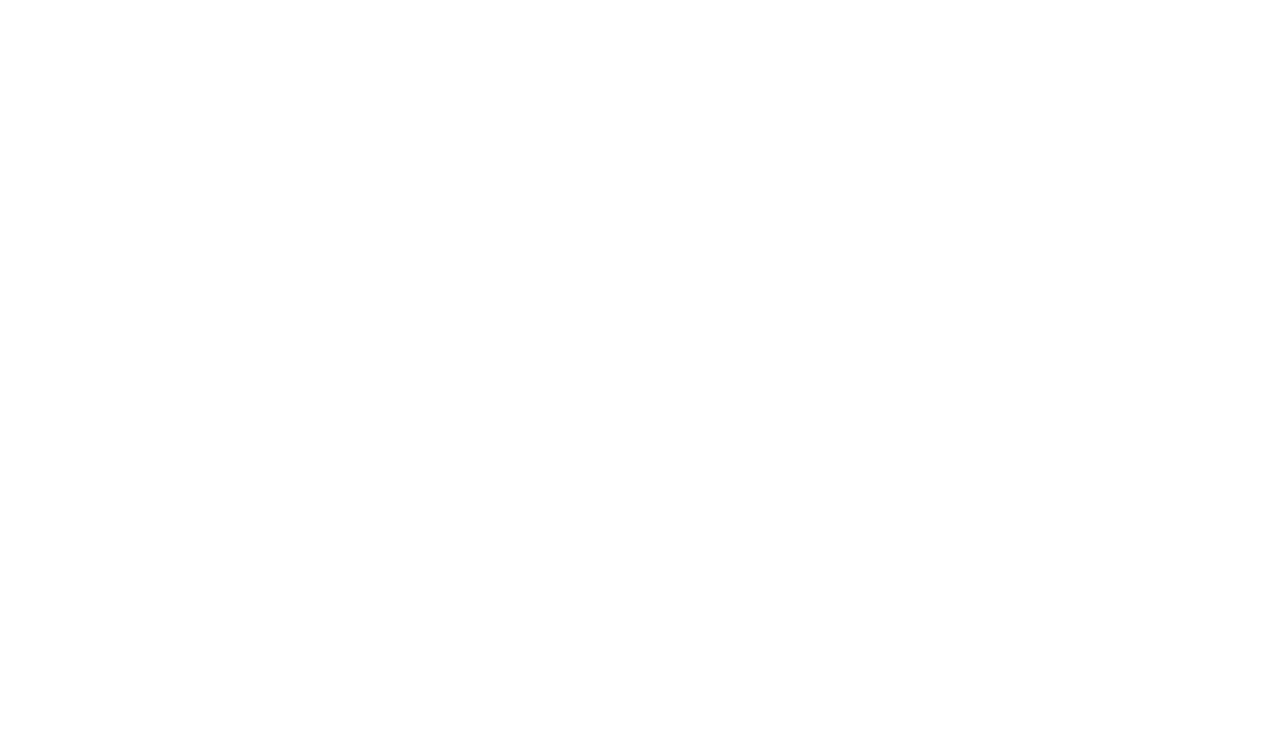
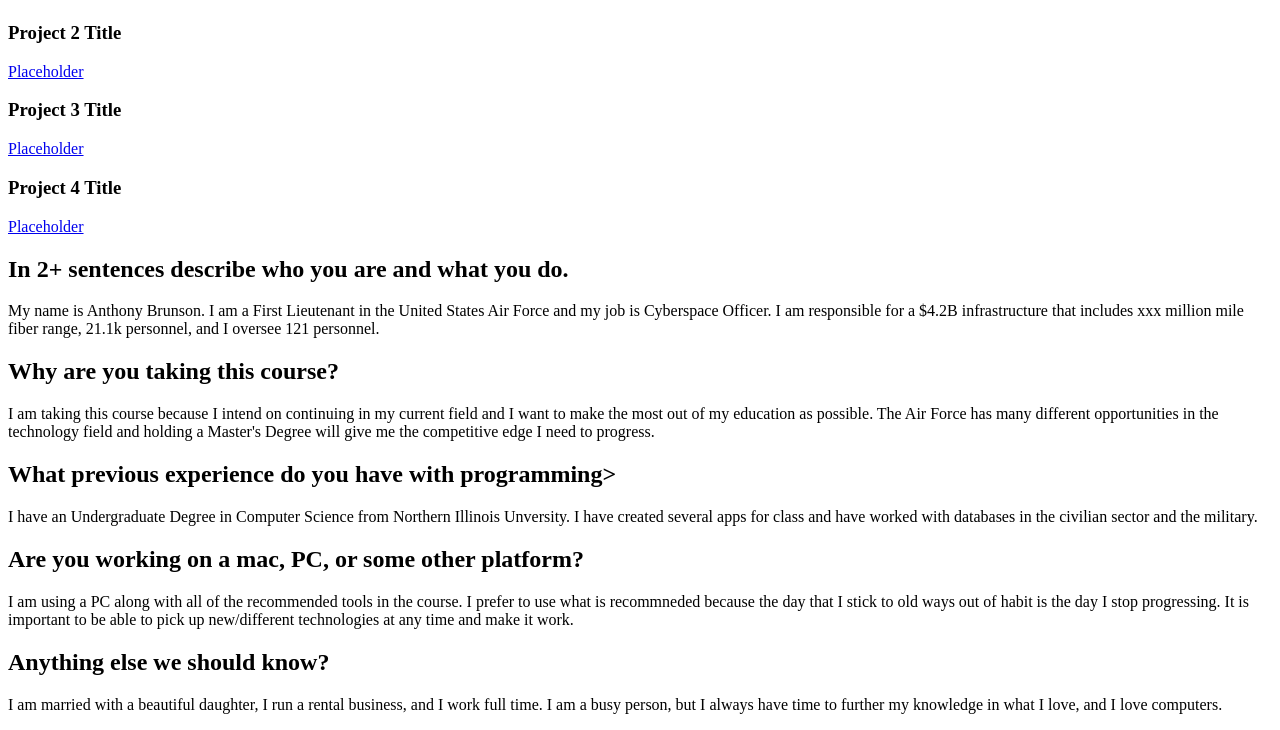
Before and after one commit to acbrunso/p1, a PHP site: page / in a window 1280 px wide. Before the commit the part shown is empty. Shown: the part 439-1169 px from the top of the page. Before the commit the page ends 50 px from the top, so only its background shows below. Run offline with PHP 8.4, Linux system fonts and the light colour scheme.

Commit message:
initial draft. no formatting.

```diff
--- a/index.php
+++ b/index.php
@@ -1,8 +1,51 @@
 <!doctype html>
 <html>
 <head>
+  <title>Landing Page P1</title>
+  <meta charset='utf-8'>
 </head>
 <body>
-  <h1>Hello World!</h1>
+  <h1>Anthony Brunson</h1>
+  <h1>Dynamic Web Apps Portfolio</h1>
+
+  <img src = "https://dl.dropboxusercontent.com/u/96607509/20150720_171545.jpg"
+        alt = "headshot">
+
+  <h3>Project 2 Title</h3>
+  <a href="http://www.google.com">Placeholder</a>
+  <h3>Project 3 Title</h3>
+  <a href="http://www.google.com">Placeholder</a>
+  <h3>Project 4 Title</h3>
+  <a href="http://www.google.com">Placeholder</a>
+
+  <h2>In 2+ sentences describe who you are and what you do.</h2>
+  <p> My name is Anthony Brunson.  I am a First Lieutenant in the
+  United States Air Force and my job is Cyberspace Officer. I am
+  responsible for a $4.2B infrastructure that includes xxx million
+  mile fiber range, 21.1k personnel, and I oversee 121 personnel.
+  </p>
+  <h2>Why are you taking this course?</h2>
+  <p> I am taking this course because I intend on continuing in my current
+    field and I want to make the most out of my education as possible.
+    The Air Force has many different opportunities in the technology field
+    and holding a Master's Degree will give me the competitive edge I need
+    to progress.
+  </p>
+  <h2>What previous experience do you have with programming></h2>
+  <p>I have an Undergraduate Degree in Computer Science from Northern Illinois
+    Unversity. I have created several apps for class and have worked with databases
+    in the civilian sector and the military.
+  </p>
+  <h2>Are you working on a mac, PC, or some other platform?</h2>
+  <p> I am using a PC along with all of the recommended tools in the course.  I
+    prefer to use what is recommneded because the day that I stick to old ways
+    out of habit is the day I stop progressing.  It is important to be able to pick
+    up new/different technologies at any time and make it work.
+  </p>
+  <h2>Anything else we should know?</h2>
+  <p> I am married with a beautiful daughter, I run a rental business, and I work full time.
+    I am a busy person, but I always have time to further my knowledge in what I love, and I
+    love computers.
+  </p>
 </body>
 </html>
```
